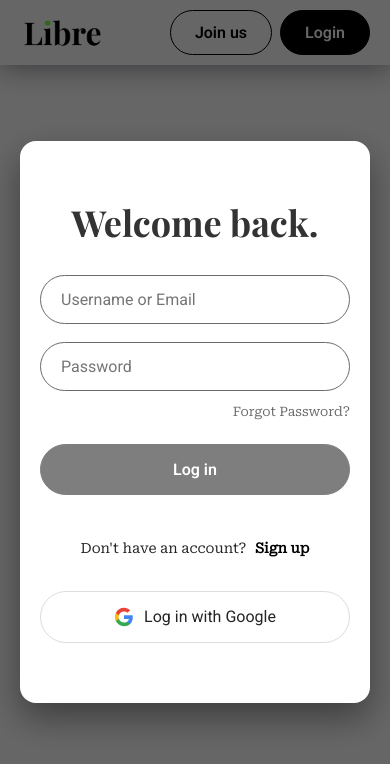
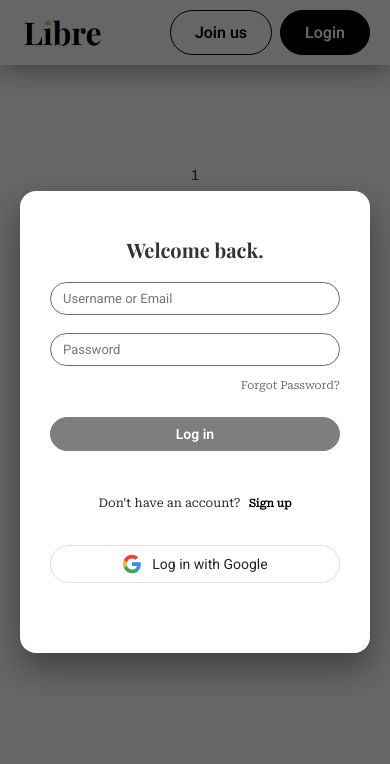
Before and after one commit to e-aub/libre, an Angular app in the folder frontend/: page / in a window 390 px wide. Both pictures are taken after a click on the button "Login". Shown: the top 764 px of the page. Built offline with nearby package versions, Linux system fonts and the light colour scheme.

Commit message:
make login and register components responsive

```diff
--- a/frontend/src/app/auth/login-register-form.component.css
+++ b/frontend/src/app/auth/login-register-form.component.css
@@ -5,9 +5,15 @@
 }
 
 .auth-form {
-    display: flex;
-    flex-direction: column;
+  display: flex;
+  flex-direction: column;
+  overflow-x: hidden;
+  overflow-y: hidden;
+  max-height: 60vh;
+  padding: 10px;
+  box-sizing: border-box;
 }
+
 
 .form-input {
     width: 100%;
@@ -30,6 +36,7 @@
 
 .error-message {
     color: var(--color-red);
+    margin-left: 10px;
     font-size: 12px;
     margin-top: -10px;
     margin-bottom: 15px;
@@ -123,8 +130,95 @@
     object-fit: contain;
 }
 
-@media (max-width: 400px) {
-    .main-btn {
-        font-size: 16px;
-    }
+@media (max-width: 900px), (max-height: 900px) {
+  .auth-title {
+    font-size: 28px;
+    margin-bottom: 20px;
+  }
+
+  .form-input {
+    padding: 12px 16px;
+    font-size: 15px;
+  }
+
+  .main-btn,
+  .google-btn {
+    font-size: 16px;
+    padding: 12px 0;
+  }
+
+  .separator {
+    font-size: 13px;
+  }
+
+  .forgot-link,
+  .switch-link {
+    font-size: 12px;
+  }
+
+  .two-fields-wrapper {
+    gap: 0.75rem;
+  }
 }
+
+@media (max-width: 600px), (max-height: 700px) {
+  .auth-title {
+    font-size: 24px;
+    margin-bottom: 15px;
+  }
+
+  .form-input {
+    padding: 10px 14px;
+    font-size: 14px;
+  }
+
+  .main-btn,
+  .google-btn {
+    font-size: 15px;
+    padding: 10px 0;
+  }
+
+  .two-fields-wrapper {
+    gap: 0.5rem;
+  }
+
+  .two-fields-wrapper .form-input {
+    max-width: 100%;
+  }
+
+  .auth-form {
+    max-height: 70vh;
+  }
+}
+
+@media (max-width: 400px), (max-height: 500px) {
+
+  .auth-title {
+    font-size: 20px;
+    margin-bottom: 10px;
+  }
+
+  .form-input {
+    padding: 8px 12px;
+    font-size: 13px;
+  }
+
+  .main-btn,
+  .google-btn {
+    font-size: 14px;
+    padding: 8px 0;
+  }
+
+  .separator {
+    font-size: 12px;
+  }
+
+  .forgot-link,
+  .switch-link {
+    font-size: 11px;
+  }
+
+  .auth-form {
+    max-height: 80vh;
+  }
+}
--- a/frontend/src/app/auth/register-form/register-form.component.ts
+++ b/frontend/src/app/auth/register-form/register-form.component.ts
@@ -55,11 +55,6 @@ import { ReactiveFormsModule } from '@angular/forms';
           Already have an account?
           <a href="#" (click)="authModalService.openModal('login')" class="switch-link">Sign in</a>
         </div>
-
-        <button class="btn google-btn">
-          <img src="google-logo.svg" alt="Google" class="google-logo">
-          Login with Google
-        </button>
       </div>
     </form>
   `
```
